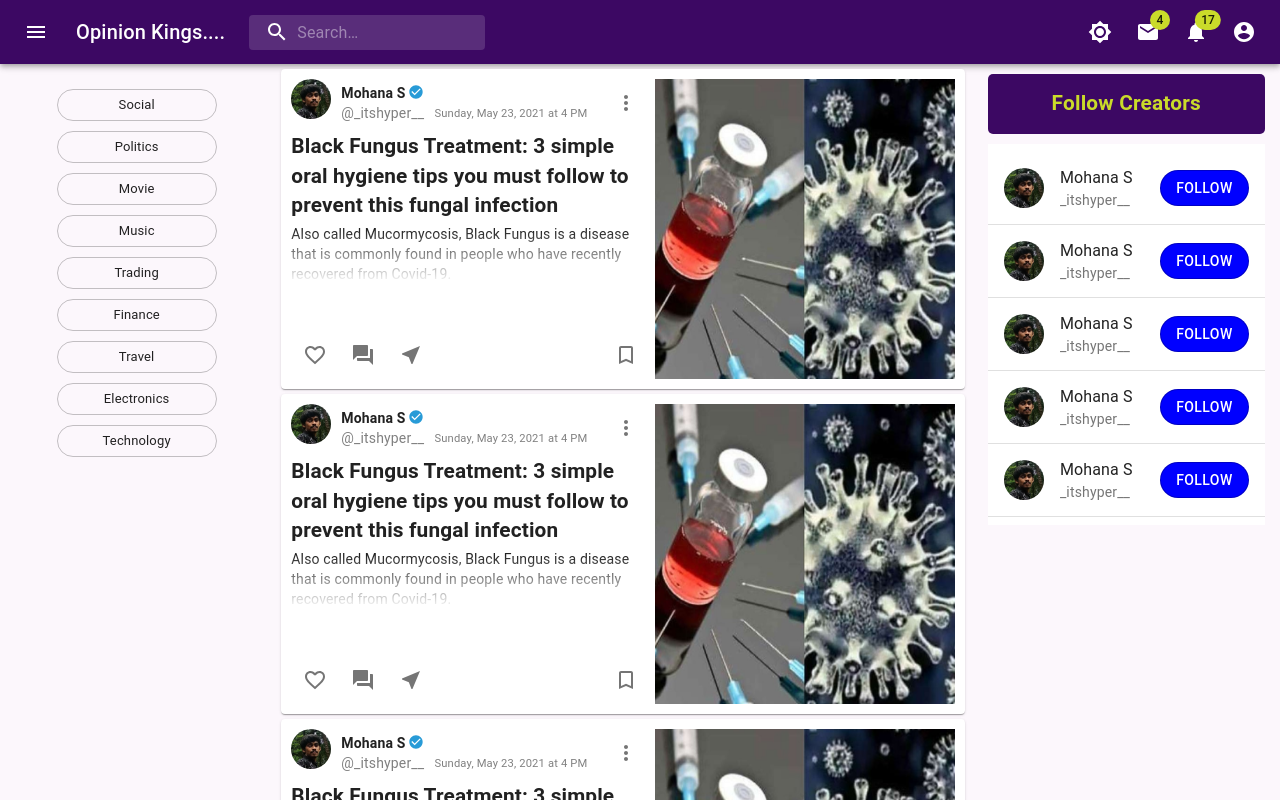
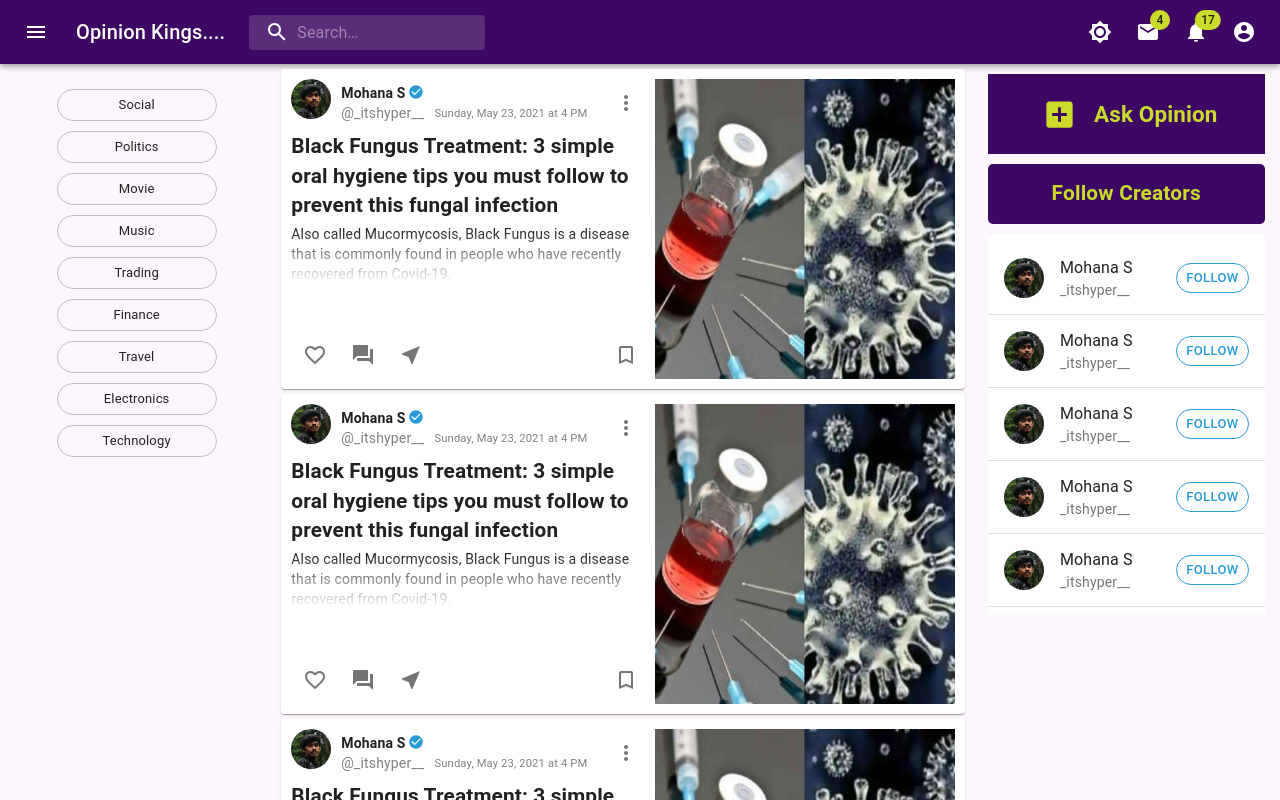
Before and after one commit to Hypermona/opinionkings, a React (Create React App) app: page / in a window 1280 px wide. Shown: the top 800 px of the page. Built offline with nearby package versions, Linux system fonts and the light colour scheme.

Commit message:
Feat: add follow creators

```diff
--- a/package.json
+++ b/package.json
@@ -12,6 +12,7 @@
     "axios": "^0.21.1",
     "react": "^17.0.2",
     "react-dom": "^17.0.2",
+    "react-hook-form": "^7.6.6",
     "react-redux": "^7.2.4",
     "react-scripts": "4.0.3",
     "web-vitals": "^0.2.4",
--- a/src/Components/Body/Body.jsx
+++ b/src/Components/Body/Body.jsx
@@ -1,5 +1,6 @@
 import React from "react";
 import Category from "../Category/Category";
+import CreatePost from "../CreatePosts/CreatePost";
 import FollowCreators from "../FollowCreators/FollowCreators";
 import Post from "../Posts/Post";
 
@@ -15,6 +16,7 @@ function Body() {
         <Post />
       </div>
       <div className="explore">
+        <CreatePost />
         <FollowCreators />
       </div>
     </div>
--- a/src/Components/Body/body.css
+++ b/src/Components/Body/body.css
@@ -25,7 +25,7 @@
 @media only screen and (max-width: 600px) {
   .body-container {
     grid-template-columns: 100vw;
-    grid-template-rows: auto 100vh 100vh;
+    grid-template-rows: auto auto 100vh;
     grid-template-areas:
       "category"
       " posts"
--- /dev/null
+++ b/src/Components/CreatePosts/CreatePost.jsx
@@ -0,0 +1,39 @@
+import IconButton from "@material-ui/core/IconButton";
+import AddBoxIcon from "@material-ui/icons/AddBox";
+import React from "react";
+import { useTheme } from "@material-ui/core/styles";
+
+function CreatePost() {
+  const theme = useTheme();
+  return (
+    <div
+      style={{
+        display: "flex",
+        flexDirection: "center",
+        justifyContent: "center",
+        width: "90%",
+        height: "10%",
+        margin: "10px auto",
+        padding: 5,
+        cursor: "pointer",
+        background: theme.palette.primary.main,
+      }}
+    >
+      <IconButton>
+        <AddBoxIcon color="secondary" fontSize="large" />
+      </IconButton>
+      <p
+        style={{
+          margin: "auto 5px",
+          fontSize: "1.4rem",
+          fontWeight: "600",
+          color: theme.palette.secondary.main,
+        }}
+      >
+        Ask Opinion
+      </p>
+    </div>
+  );
+}
+
+export default CreatePost;
--- a/src/Components/FollowCreators/FollowCreators.jsx
+++ b/src/Components/FollowCreators/FollowCreators.jsx
@@ -37,21 +37,22 @@ function FollowCreators() {
       <List className={classes.root} component="nav">
         {!loading &&
           users.map((u) => (
-            <>
+            <div>
               <ListItem key={u.userName} button>
                 <ListItemIcon>
                   <Avatar src={u.profilePic} alt={u.name} />
                 </ListItemIcon>
                 <ListItemText primary={u.name} secondary={u.userName} />
                 <Button
+                  size="small"
                   variant="outlined"
-                  style={{ color: "white", background: "blue", borderRadius: 18 }}
+                  style={{ color: "#289bd7", borderColor: "#289bd7", borderRadius: 18 }}
                 >
                   Follow
                 </Button>
               </ListItem>
               <Divider />
-            </>
+            </div>
           ))}
       </List>
     </div>
--- a/src/Components/FollowCreators/followCreators.css
+++ b/src/Components/FollowCreators/followCreators.css
@@ -7,4 +7,5 @@
   justify-content: center;
   background-color: #3c0863;
   border-radius: 5px;
+  cursor: pointer;
 }
```
Also changed, not shown: 1 other file (tests, documents, lock files or other folders).
